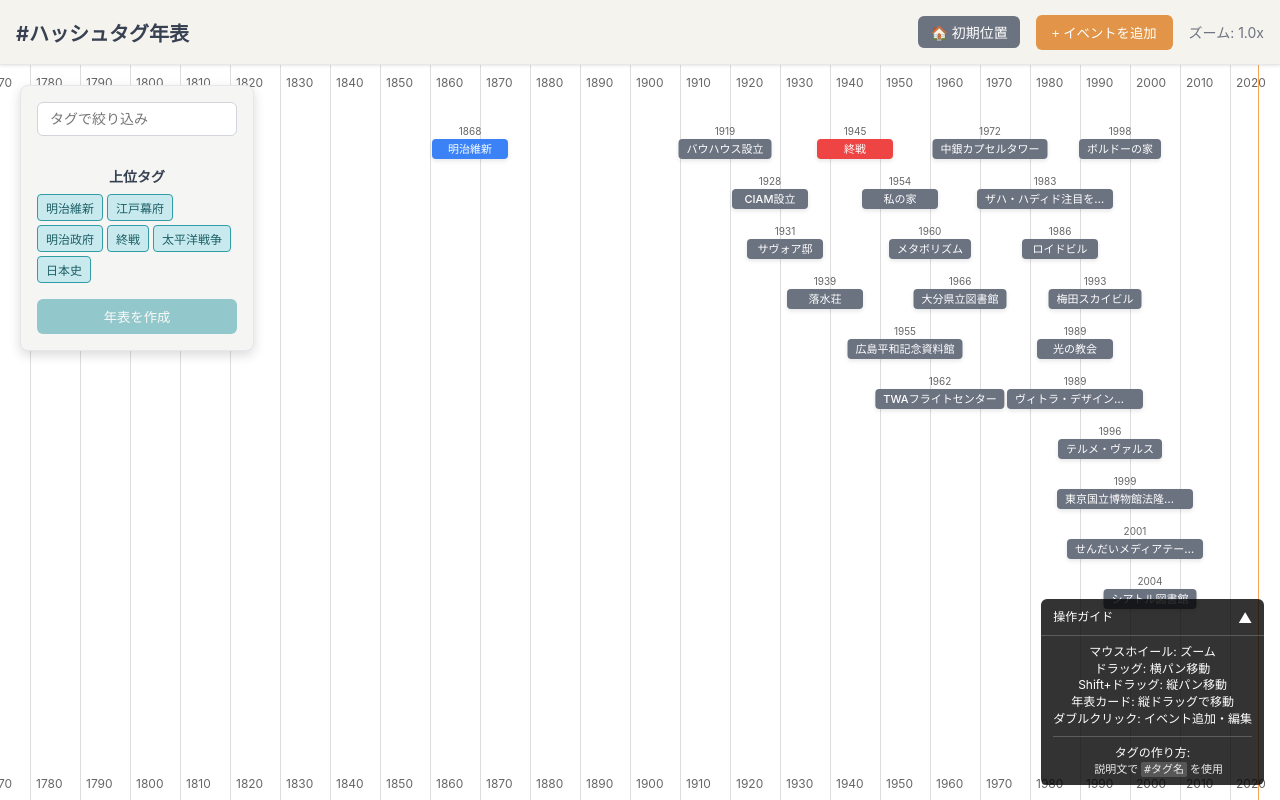
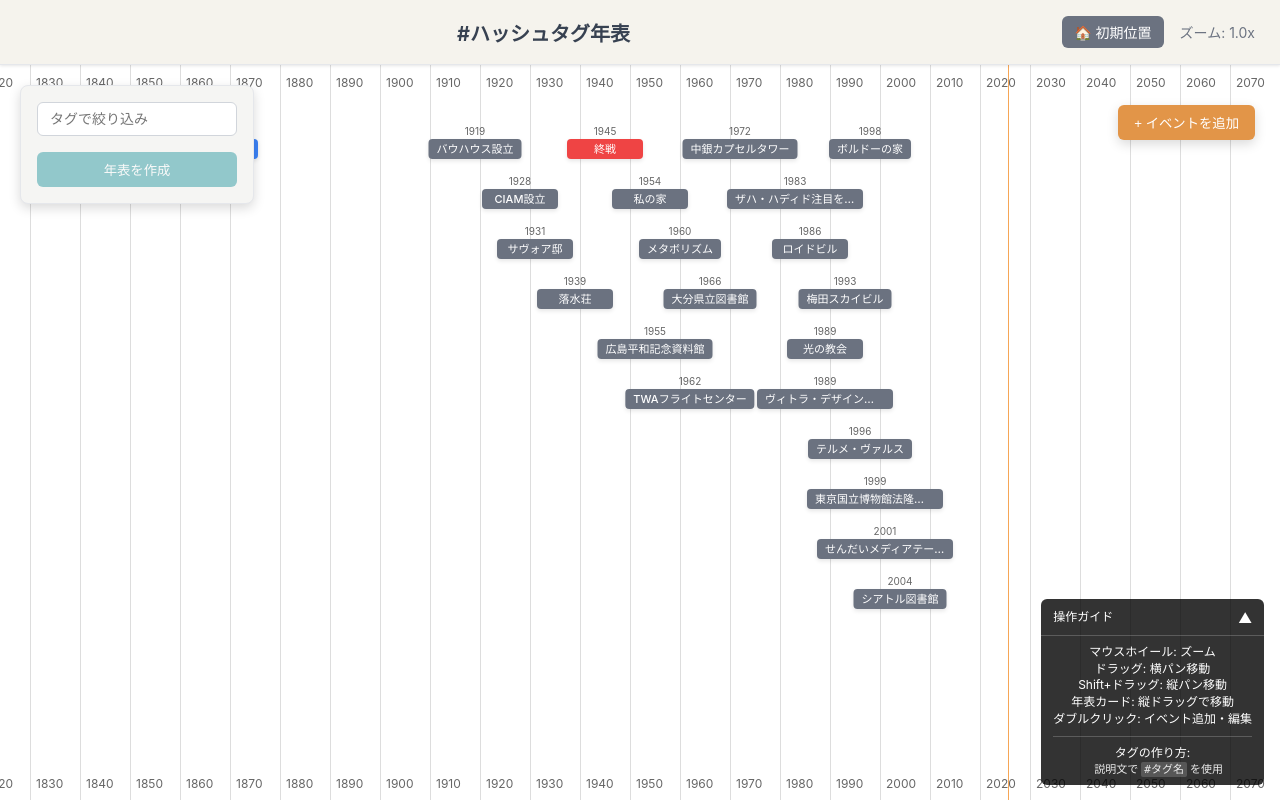
Before and after one commit to knzoym/hashtag-timeline, a React (Create React App) app: page / in a window 1280 px wide. Built offline with nearby package versions, Linux system fonts and the light colour scheme.

Commit message:
ボタン位置変更

```diff
--- a/src/components/SearchPanel.js
+++ b/src/components/SearchPanel.js
@@ -1,5 +1,4 @@
 import React from "react";
-import { TimelineCardList } from "./TimelineCardList";
 
 export const SearchPanel = ({
   searchTerm,
@@ -13,7 +12,7 @@
   styles,
 }) => {
   return (
-    <div className="floating-panel" style={styles.floatingPanel}>
+    <div className="floating-panel" style={styles.searchPanel}>
       {/* 検索入力 */}
       <input
         type="text"
@@ -23,7 +22,7 @@
         style={styles.searchInput}
       />
 
-      {/* 上位タグ表示 */}
+      {/* 上位タグ表示
       <div style={styles.tagSection}>
         <h3 style={styles.sectionTitle}>上位タグ</h3>
         <div style={styles.tagContainer}>
@@ -33,7 +32,7 @@
             </span>
           ))}
         </div>
-      </div>
+      </div> */}
 
       {/* 年表作成ボタン */}
       <button
@@ -49,13 +48,6 @@
         {highlightedEvents.size > 0 && `(${highlightedEvents.size})`}
       </button>
 
-      {/* 作成済み年表一覧 */}
-      <TimelineCardList
-        timelines={timelines}
-        onToggleTimeline={onToggleTimeline}
-        onDeleteTimeline={onDeleteTimeline}
-        styles={styles}
-      />
     </div>
   );
 };
--- a/src/hooks/useTimelineLogic.js
+++ b/src/hooks/useTimelineLogic.js
@@ -9,10 +9,10 @@
   getXFromYear
 } from "../utils/timelineUtils";
 
-export const useTimelineLogic = (timelineRef, isDragging, isCardDragging, lastMouseX, lastMouseY, isShiftPressed) => {
+export const useTimelineLogic = (timelineRef, isDragging, isCardDragging, lastMouseX, lastMouseY,) => {
   const calculateInitialPanX = () => {
     const initialPixelsPerYear = TIMELINE_CONFIG.BASE_PIXELS_PER_YEAR * TIMELINE_CONFIG.DEFAULT_SCALE;
-    const targetX = (2030 - (-5000)) * initialPixelsPerYear;
+    const targetX = (2080 - (-5000)) * initialPixelsPerYear;
     return window.innerWidth - targetX;
   };
 
@@ -31,7 +31,7 @@
   const [highlightedEvents, setHighlightedEvents] = useState(new Set());
 
   // 浮遊年表管理状態を修正
-  const [createdTimelines, setCreatedTimelines] = useState([]);
+  const [Timelines, setCreatedTimelines] = useState([]);
 
   // UI状態
   const [isHelpOpen, setIsHelpOpen] = useState(true);
@@ -339,7 +339,7 @@
 
   // 表示中の年表のイベント配置計算（新規）
   const getTimelineEventsForDisplay = useCallback(() => {
-    const visibleTimelines = createdTimelines.filter(timeline => timeline.isVisible);
+    const visibleTimelines = Timelines.filter(timeline => timeline.isVisible);
     const timelineEvents = [];
 
     visibleTimelines.forEach((timeline, timelineIndex) => {
@@ -362,11 +362,11 @@
     });
 
     return timelineEvents;
-  }, [createdTimelines, currentPixelsPerYear, panX]);
+  }, [Timelines, currentPixelsPerYear, panX]);
 
   // 表示中の年表の軸線生成（新規）
   const getTimelineAxesForDisplay = useCallback(() => {
-    const visibleTimelines = createdTimelines.filter(timeline => timeline.isVisible);
+    const visibleTimelines = Timelines.filter(timeline => timeline.isVisible);
 
     return visibleTimelines.map((timeline, timelineIndex) => {
       const yPosition = 215 + timelineIndex * 80; // 各年表の軸位置
@@ -390,7 +390,7 @@
         maxYear
       };
     });
-  }, [createdTimelines, currentPixelsPerYear, panX]);
+  }, [Timelines, currentPixelsPerYear, panX]);
 
   // マウス・ホイールイベント処理
   const handleWheel = useCallback((e) => {
@@ -424,9 +424,6 @@
     if (isModalOpen) return;
     if (e.target.closest(".floating-panel") || e.target.closest(".timeline-card")) return;
 
-    if (isShiftPressed.current !== undefined) {
-      isShiftPressed.current = e.shiftKey;
-    }
     if (isDragging.current !== undefined) {
       isDragging.current = true;
     }
@@ -436,26 +433,22 @@
     if (lastMouseY.current !== undefined) {
       lastMouseY.current = e.clientY;
     }
-  }, [isModalOpen, isShiftPressed, isDragging, lastMouseX, lastMouseY]);
+  }, [isModalOpen, isDragging, lastMouseX, lastMouseY]);
 
   const handleMouseMove = useCallback((e) => {
     if (isDragging.current) {
-      if (isShiftPressed.current) {
+        const deltaX = e.clientX - lastMouseX.current;
         const deltaY = e.clientY - lastMouseY.current;
-        setPanY((prev) => prev + deltaY);
-        lastMouseY.current = e.clientY;
-      } else {
-        const deltaX = e.clientX - lastMouseX.current;
         const newPanX = panX + deltaX;
 
         const timelineWidth = (5000 - (-5000)) * currentPixelsPerYear;
         const viewportWidth = window.innerWidth;
         const minPanX = -(timelineWidth - viewportWidth);
         const maxPanX = 0;
-
         setPanX(Math.max(minPanX, Math.min(maxPanX, newPanX)));
+        setPanY((prev) => prev + deltaY);
         lastMouseX.current = e.clientX;
-      }
+        lastMouseY.current = e.clientY;
     }
 
     if (isCardDragging.current) {
@@ -463,7 +456,7 @@
       setTimelineCardY((prev) => Math.max(80, Math.min(window.innerHeight - 100, prev + deltaY)));
       lastMouseY.current = e.clientY;
     }
-  }, [panX, currentPixelsPerYear, isDragging, isShiftPressed, lastMouseX, lastMouseY, isCardDragging]);
+  }, [panX, currentPixelsPerYear, isDragging, lastMouseX, lastMouseY, isCardDragging]);
 
   const handleMouseUp = useCallback(() => {
     if (isDragging.current !== undefined) {
@@ -520,7 +513,7 @@
     handleWheel, handleMouseDown, handleMouseMove, handleMouseUp, handleCardMouseDown,
     handleEventChange,
 
-    createdTimelines,
+    Timelines,
     toggleTimelineVisibility,
     deleteTimeline,
     getTimelineEventsForDisplay,
--- a/src/pages/HashtagTimeline.js
+++ b/src/pages/HashtagTimeline.js
@@ -5,6 +5,7 @@
 import { HelpBox } from "../components/HelpBox";
 import { useTimelineLogic } from "../hooks/useTimelineLogic";
 import { createTimelineStyles } from "../styles/timelineStyles";
+import { TimelineCardList } from "../components/TimelineCardList";
 
 const HashtagTimeline = () => {
   // メインの状態管理
@@ -29,7 +30,7 @@
     truncateTitle, handleWheel, handleMouseDown, handleMouseMove, handleMouseUp,
     handleCardMouseDown, handleEventChange,
 
-    createdTimelines,
+    Timelines,
     toggleTimelineVisibility,
     deleteTimeline,
     getTimelineEventsForDisplay,
@@ -104,9 +105,12 @@
     <div style={styles.app}>
       {/* ヘッダー */}
       <div style={styles.header}>
+        <div style={styles.headerLeft}>
+
+        </div>
         <div style={{ display: 'flex', alignItems: 'center', gap: '16px' }}>
-          <h1 style={styles.title}>#ハッシュタグ年表</h1>
-        </div>
+            <h1 style={styles.title}>#ハッシュタグ年表</h1>
+            </div>
         <div style={styles.headerRight}>
           <button
             style={styles.resetButton}
@@ -115,7 +119,6 @@
           >
             🏠 初期位置
           </button>
-          <button style={styles.addButton}>+ イベントを追加</button>
           <span style={styles.zoomInfo}>
             ズーム: {(scale / 2.5).toFixed(1)}x
           </span>
@@ -136,11 +139,15 @@
         {/* 年マーカー */}
         {generateYearMarkers()}
 
+        {/* イベントを追加ボタン */}
+        <div className="floating-panel" >
+            <button style={styles.addButton}>+ イベントを追加</button>
+        </div>
+
         {/* 修正された検索パネル */}
         <SearchPanel
           searchTerm={searchTerm}
           highlightedEvents={highlightedEvents}
-          timelines={createdTimelines}
           onSearchChange={handleSearchChange}
           onCreateTimeline={createTimeline}
           onToggleTimeline={toggleTimelineVisibility}
@@ -194,6 +201,12 @@
             </div>
           );
         })}
+
+        {/* 年表カード */}
+        <TimelineCardList
+            timelines={Timelines}
+            styles={styles}
+        />
 
         {/* 年表軸線の描画（新規） */}
         {getTimelineAxesForDisplay().map((axis) => (
--- a/src/styles/timelineStyles.js
+++ b/src/styles/timelineStyles.js
@@ -5,7 +5,8 @@
     height: "100vh",
     backgroundColor: "white",
     overflow: "hidden",
-    fontFamily: '-apple-system, BlinkMacSystemFont, "Segoe UI", Roboto, sans-serif',
+    fontFamily:
+      '-apple-system, BlinkMacSystemFont, "Segoe UI", Roboto, sans-serif',
   },
 
   header: {
@@ -15,7 +16,7 @@
     height: "64px",
     display: "flex",
     alignItems: "center",
-    padding: "0 16px",
+    padding: "0 25px",
     boxShadow: "0 1px 3px rgba(0, 0, 0, 0.1)",
     zIndex: 15,
   },
@@ -26,21 +27,18 @@
     color: "#374151",
   },
 
+  headerLeft: {
+    marginRight: "auto",
+    display: "flex",
+    alignItems: "center",
+    gap: "24px",
+  },
+
   headerRight: {
     marginLeft: "auto",
     display: "flex",
     alignItems: "center",
     gap: "16px",
-  },
-
-  addButton: {
-    backgroundColor: "#e29548ff",
-    color: "white",
-    padding: "8px 16px",
-    border: "none",
-    borderRadius: "6px",
-    cursor: "pointer",
-    fontWeight: "500",
   },
 
   resetButton: {
@@ -70,8 +68,8 @@
     cursor: isDragging ? "grabbing" : "grab",
   },
 
-  // 浮遊する検索パネル
-  floatingPanel: {
+  // FAB検索パネル
+  searchPanel: {
     position: "absolute",
     top: "20px",
     left: "20px",
@@ -82,6 +80,24 @@
     boxShadow: "0 4px 12px rgba(0, 0, 0, 0.15)",
     zIndex: 10,
     padding: "16px",
+  },
+
+  // FABイベントを追加ボタン
+  addButton: {
+    position: "absolute",
+    top: "40px",
+    right: "25px",
+    backgroundColor: "#e29548ff",
+    border: "1px solid #e5e7eb",
+    borderRadius: "8px",
+    color: "white",
+    padding: "8px 16px",
+    border: "none",
+    borderRadius: "6px",
+    cursor: "pointer",
+    fontWeight: "500",
+    boxShadow: "0 4px 12px rgba(0, 0, 0, 0.15)",
+    zIndex: 10,
   },
 
   searchInput: {
@@ -224,21 +240,21 @@
     borderRadius: "6px",
     cursor: "pointer",
     transition: "all 0.2s",
-    position: "relative"
+    position: "relative",
   },
 
   cardHeader: {
     display: "flex",
     justifyContent: "space-between",
     alignItems: "flex-start",
-    marginBottom: "4px"
+    marginBottom: "4px",
   },
 
   cardTitle: {
     fontSize: "12px",
     fontWeight: "600",
     color: "#374151",
-    flex: 1
+    flex: 1,
   },
 
   deleteButton: {
@@ -250,20 +266,20 @@
     padding: "0",
     width: "16px",
     height: "16px",
-    marginLeft: "8px"
+    marginLeft: "8px",
   },
 
   cardInfo: {
     fontSize: "10px",
     color: "#6b7280",
-    marginBottom: "6px"
+    marginBottom: "6px",
   },
 
   cardTags: {
     display: "flex",
     flexWrap: "wrap",
     gap: "2px",
-    marginBottom: "4px"
+    marginBottom: "4px",
   },
 
   cardTag: {
@@ -271,13 +287,13 @@
     backgroundColor: "#f3f4f6",
     color: "#374151",
     fontSize: "9px",
-    borderRadius: "2px"
+    borderRadius: "2px",
   },
 
   visibilityIndicator: {
     fontSize: "9px",
     color: "#059669",
     fontWeight: "500",
-    textAlign: "right"
-  }
+    textAlign: "right",
+  },
 });
```
Lines whose indentation alone changed are shown as unchanged.
